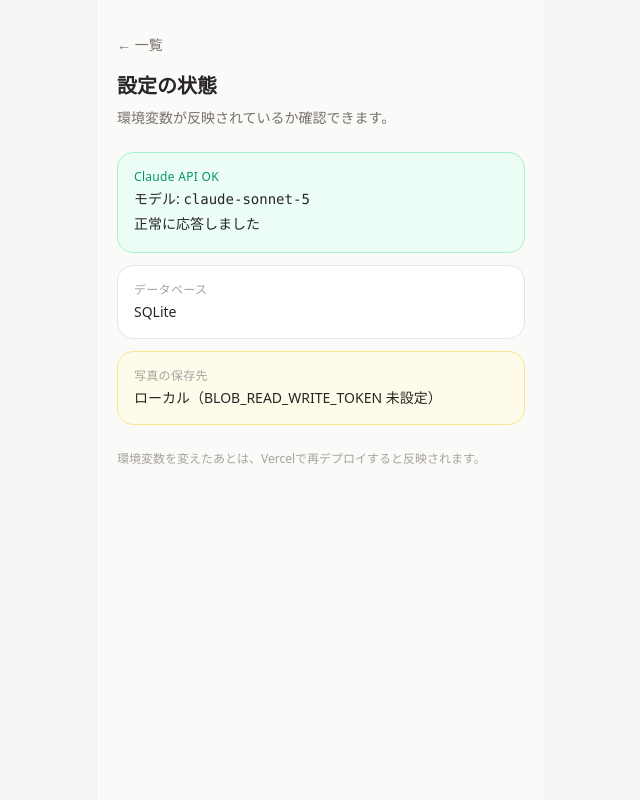
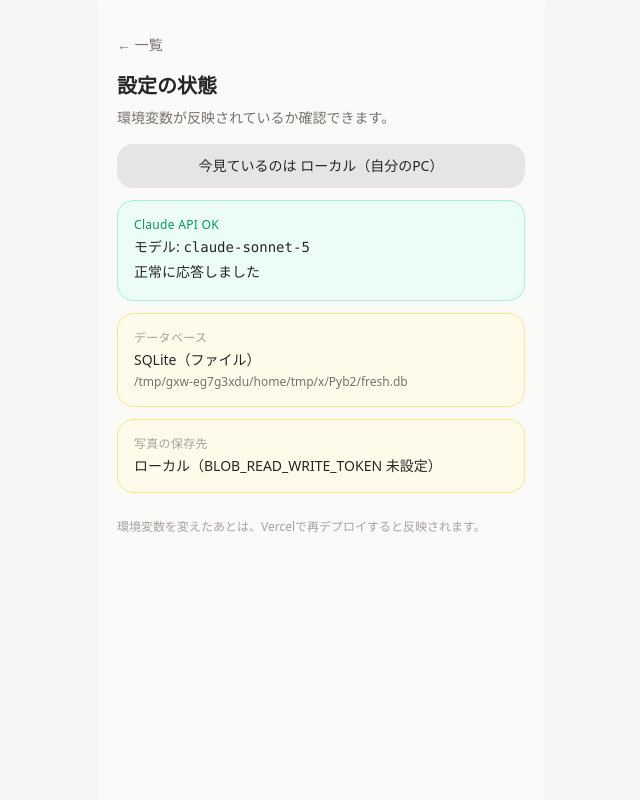
Before and after one commit to atama77-eng/bucketlist, a FastAPI app: page /status in a window 1280 px wide. Shown: the whole page, without its empty margins (319-959 px from the left). Run offline with FastAPI, Linux system fonts and the light colour scheme; some libraries are stand-ins or nearby versions.

Commit message:
API修正

```diff
--- a/db.py
+++ b/db.py
@@ -39,12 +39,26 @@ else:
     engine = create_engine(DATABASE_URL, pool_pre_ping=True, pool_recycle=300)
 
 
+# DBの準備で失敗したときの内容。/status 画面で確認できる。
+INIT_ERROR: str | None = None
+
+
 def init_db() -> None:
-    """テーブルがなければ作る。アプリ起動時に1回呼ぶ。"""
+    """テーブルがなければ作る。アプリ起動時に1回呼ぶ。
+
+    ここで例外を外に出すとアプリ全体が起動できず、原因も画面に出せなくなる。
+    そのため失敗しても記録するだけにして、/status で確認できるようにする。
+    """
+    global INIT_ERROR
     import models  # noqa: F401  テーブル定義を読み込ませるために必要
 
-    SQLModel.metadata.create_all(engine)
-    _add_missing_columns()
+    try:
+        SQLModel.metadata.create_all(engine)
+        _add_missing_columns()
+        INIT_ERROR = None
+    except Exception as e:
+        INIT_ERROR = f"{type(e).__name__}: {e}"
+        print(f"[db] データベースに接続できませんでした: {INIT_ERROR}")
 
 
 # 後から models.py に増やした項目を、既存のテーブルにも足すための処理。
--- a/main.py
+++ b/main.py
@@ -12,6 +12,7 @@ from fastapi.staticfiles import StaticFiles
 from fastapi.templating import Jinja2Templates
 from sqlmodel import Session, select
 
+import db as db_module
 import generator
 from db import DATABASE_URL, get_session, init_db
 from generator import generate_plan, generate_questions, suggest_next_steps
@@ -225,13 +226,28 @@ async def suggest_add(
 @app.get("/status")
 def status(request: Request):
     """設定がきちんと反映されているかを確認する画面。"""
+    import os
+
     api = generator.check_api()
+
+    # 接続先は表示するが、ユーザー名とパスワードは伏せる
+    if DATABASE_URL.startswith("sqlite"):
+        db_kind = "SQLite（ファイル）"
+        db_where = DATABASE_URL.replace("sqlite:///", "")
+    else:
+        db_kind = "Postgres（Neonなど）"
+        db_where = DATABASE_URL.split("@")[-1].split("?")[0]
+
     return templates.TemplateResponse(
         request,
         "status.html",
         {
             "api": api,
-            "db": "Neon / Postgres" if not DATABASE_URL.startswith("sqlite") else "SQLite",
+            "is_vercel": bool(os.getenv("VERCEL")),
+            "db_kind": db_kind,
+            "db_where": db_where,
+            "db_ok": not DATABASE_URL.startswith("sqlite"),
+            "db_error": db_module.INIT_ERROR,
             "blob": bool(BLOB_TOKEN),
             "last_error": generator.LAST_ERROR,
         },
--- a/templates/status.html
+++ b/templates/status.html
@@ -6,7 +6,11 @@
 <h1 class="mt-4 text-xl font-bold">設定の状態</h1>
 <p class="mt-2 text-sm text-stone-500">環境変数が反映されているか確認できます。</p>
 
-<div class="mt-6 space-y-3">
+<div class="mt-4 rounded-2xl bg-stone-200 p-3 text-center text-sm font-medium">
+  今見ているのは {% if is_vercel %}Vercel（本番）{% else %}ローカル（自分のPC）{% endif %}
+</div>
+
+<div class="mt-3 space-y-3">
 
   <div class="rounded-2xl border p-4 {% if api.ok %}border-emerald-200 bg-emerald-50{% else %}border-red-200 bg-red-50{% endif %}">
     <p class="text-xs font-medium tracking-wide {% if api.ok %}text-emerald-600{% else %}text-red-600{% endif %}">
@@ -16,9 +20,19 @@
     <p class="mt-1 break-all text-sm leading-relaxed">{{ api.message }}</p>
   </div>
 
-  <div class="rounded-2xl border border-stone-200 bg-white p-4">
+  <div class="rounded-2xl border p-4
+              {% if db_ok %}border-stone-200 bg-white{% else %}border-amber-200 bg-amber-50{% endif %}">
     <p class="text-xs font-medium tracking-wide text-stone-400">データベース</p>
-    <p class="mt-1 text-sm">{{ db }}</p>
+    <p class="mt-1 text-sm">{{ db_kind }}</p>
+    <p class="mt-1 break-all text-xs text-stone-500">{{ db_where }}</p>
+    {% if not db_ok and is_vercel %}
+    <p class="mt-2 text-xs leading-relaxed text-amber-700">
+      DATABASE_URL が未設定です。このままではデータが消えます。
+    </p>
+    {% endif %}
+    {% if db_error %}
+    <p class="mt-2 break-all text-xs leading-relaxed text-red-600">接続エラー: {{ db_error }}</p>
+    {% endif %}
   </div>
 
   <div class="rounded-2xl border p-4 {% if blob %}border-stone-200 bg-white{% else %}border-amber-200 bg-amber-50{% endif %}">
```
